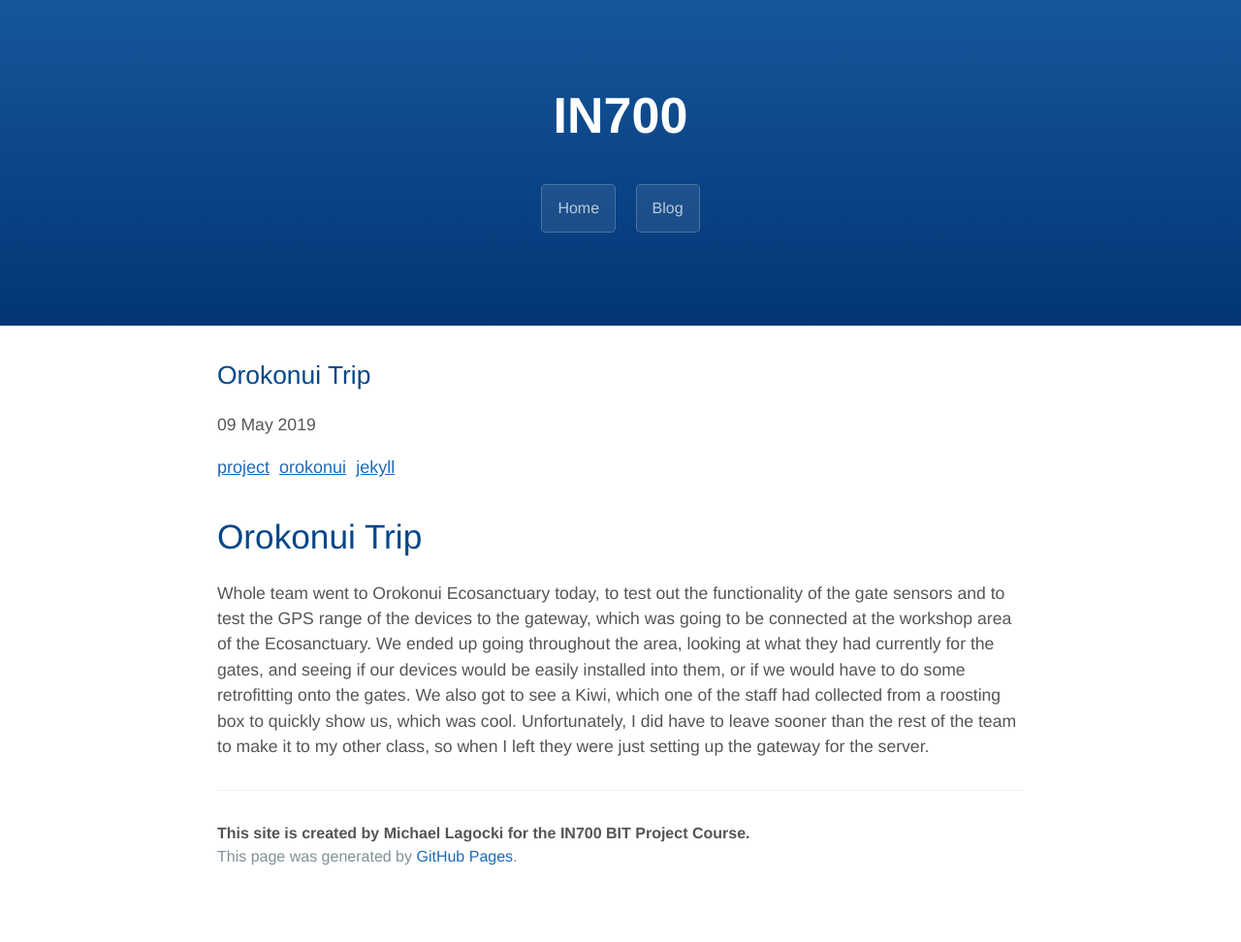
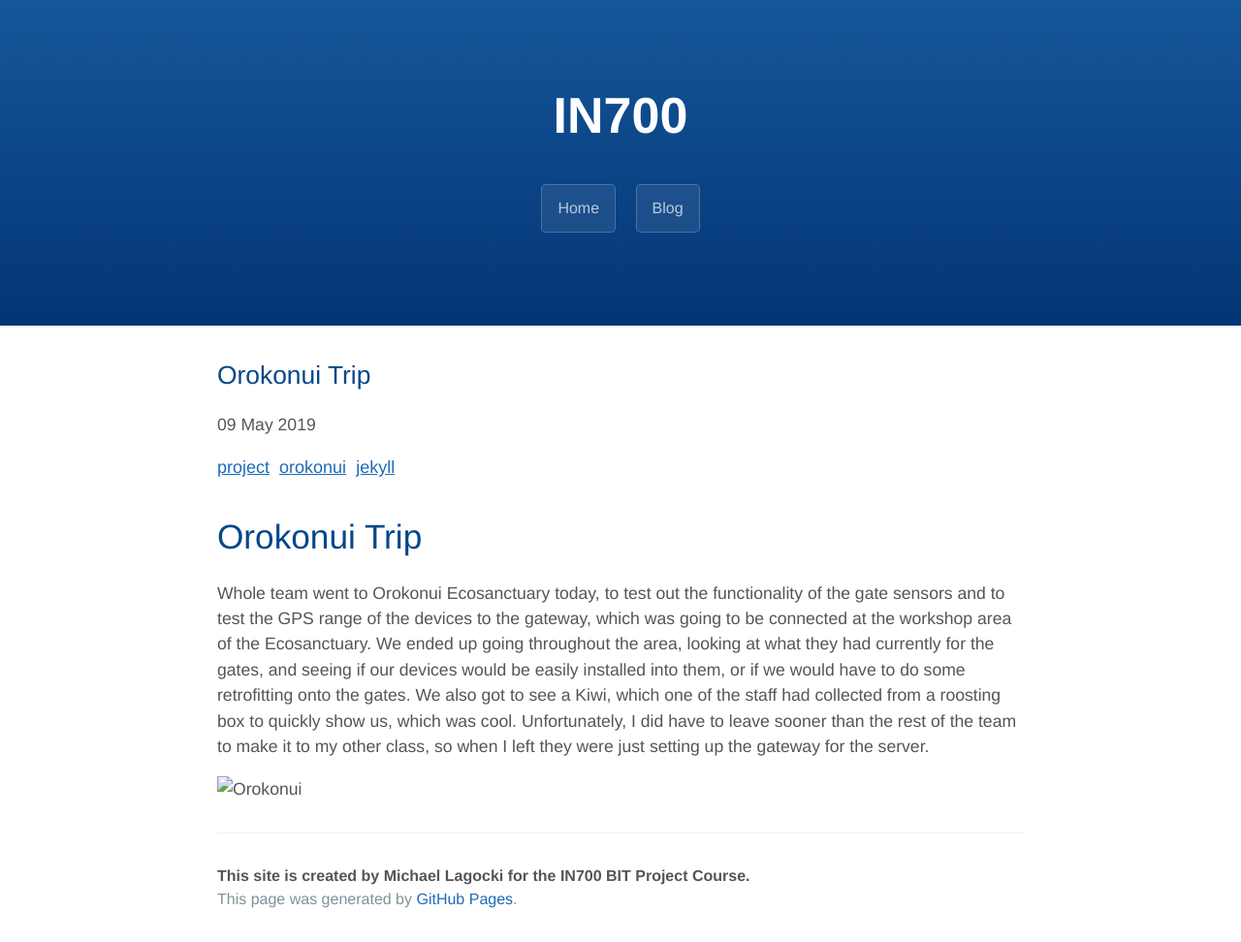
Before and after one commit to kammorne/IN700, a Jekyll site: the page built from _posts/2019-05-09-Orokonui-Trip.md, in a window 1280 px wide. Shown: the whole page at 97% size. Built offline with Jekyll 4.4.1, drawn with Linux system fonts in a browser that asks for light colours; before the commit the page ends 928 px from its top, so only the background shows below that.

Commit message:
Update 2019-05-09-Orokonui-Trip.md

```diff
--- a/_posts/2019-05-09-Orokonui-Trip.md
+++ b/_posts/2019-05-09-Orokonui-Trip.md
@@ -12,3 +12,5 @@
 at the workshop area of the Ecosanctuary. We ended up going throughout the area, looking at what they had currently for the gates, and seeing if our devices would be easily installed into them,
 or if we would have to do some retrofitting onto the gates. We also got to see a Kiwi, which one of the staff had collected from a roosting box to quickly show us, which was cool.
 Unfortunately, I did have to leave sooner than the rest of the team to make it to my other class, so when I left they were just setting up the gateway for the server.
+
+![Orokonui](https://kammorne.github.io/lagoma1_IN700/img/evidenceOrokonui.jpg)
```
